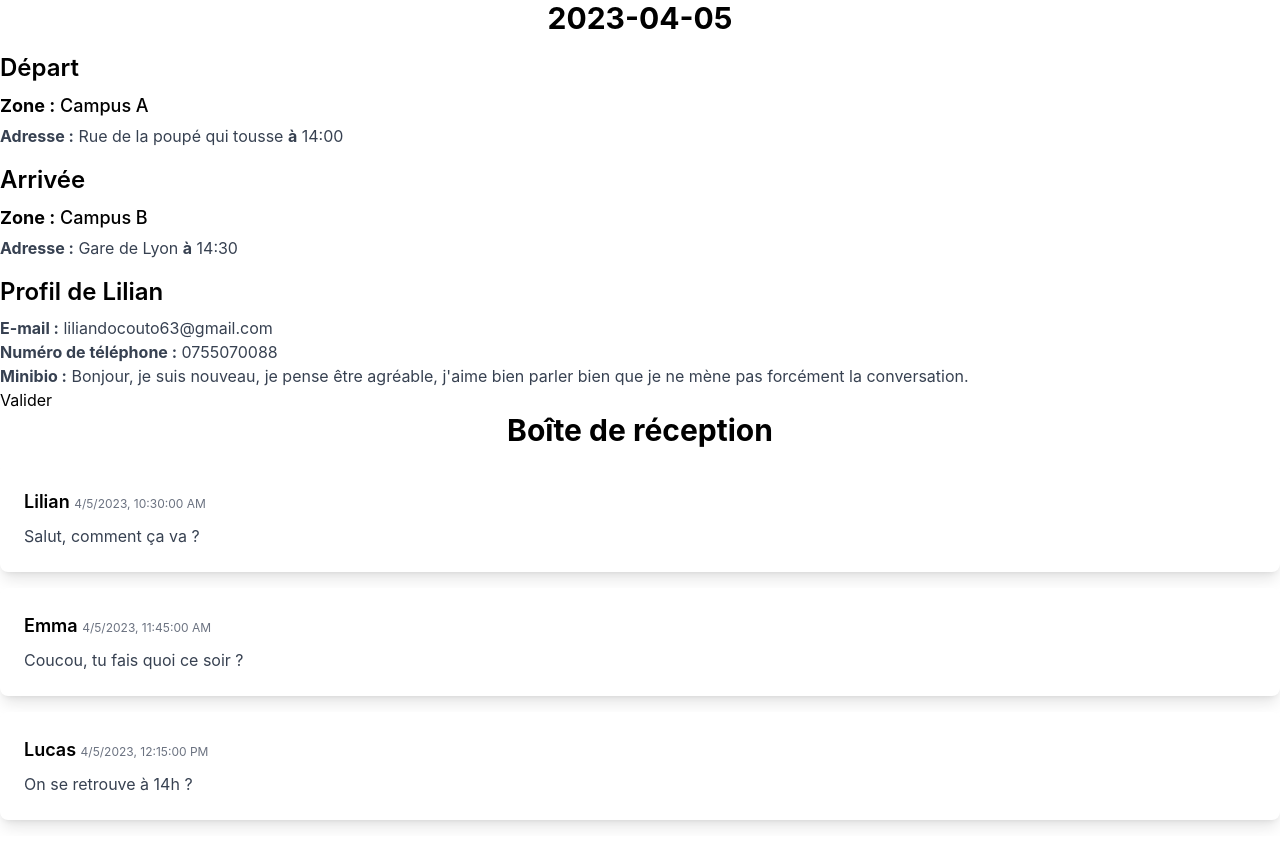
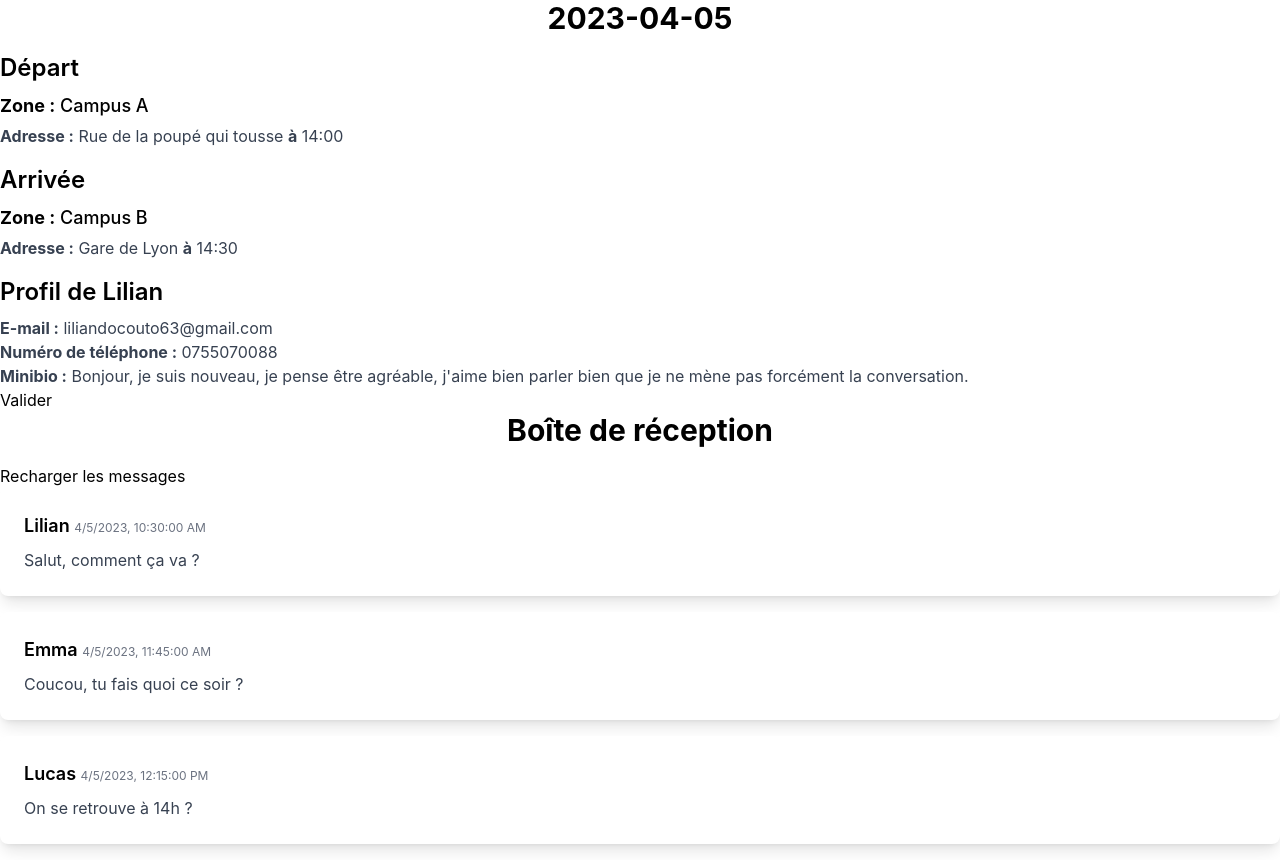
Before and after one commit to AndreasCottet/ProjetWeb-RameneMoiDeLaSoiree, a Svelte app in the folder Front/: page / in a window 1280 px wide. Before the commit the page ends 836 px from the top, so only its background shows below. Built offline with nearby package versions, Linux system fonts and the light colour scheme.

Commit message:
ajout Logo RDLS

```diff
--- a/Front/src/components/Boite_De_Recepetion.svelte
+++ b/Front/src/components/Boite_De_Recepetion.svelte
@@ -3,6 +3,7 @@
 
     let messages = [];
     let selectedMessage = null;
+    let messageContent = '';
 
     async function fetchMessages() {
         // Simuler l'obtention de données depuis une base de données externe
@@ -41,6 +42,23 @@
     function closeChat() {
         selectedMessage = null;
     }
+
+    async function sendMessage() {
+        if (messageContent.trim() === '') {
+            return;
+        }
+
+        // Simuler l'envoi du message à la base de données
+        console.log('Message envoyé:', messageContent);
+
+        // Effacer le contenu du message
+        messageContent = '';
+    }
+
+    async function refreshMessages() {
+        await fetchMessages();
+    }
+
 </script>
 
 <style>
@@ -72,6 +90,12 @@
 
 <div class="max-w-lg mx-auto mt-8">
     <h1>Boîte de réception</h1>
+    <button
+            on:click="{refreshMessages}"
+            class="bg-blue-500 hover:bg-blue-700 text-white font-bold py-2 px-4 rounded"
+    >
+        Recharger les messages
+    </button>
     {#each messages as message (message.id)}
         <div class="message" on:click={() => openChat(message)}>
             <div class="flex justify-between">
@@ -96,6 +120,12 @@
                     class="w-full border border-gray-300 rounded mt-4 p-2 focus:outline-none focus:ring-2 focus:ring-blue-300"
                     placeholder="Écrire un message..."
             />
+            <button
+                    on:click="{sendMessage}"
+                    class="bg-blue-500 hover:bg-blue-700 text-white font-bold py-2 px-4 rounded"
+            >
+                Envoyer
+            </button>
         </div>
     {/if}
 </div>
```
Also changed, not shown: Front/src/assets/Logo_RDLS.png (added).
